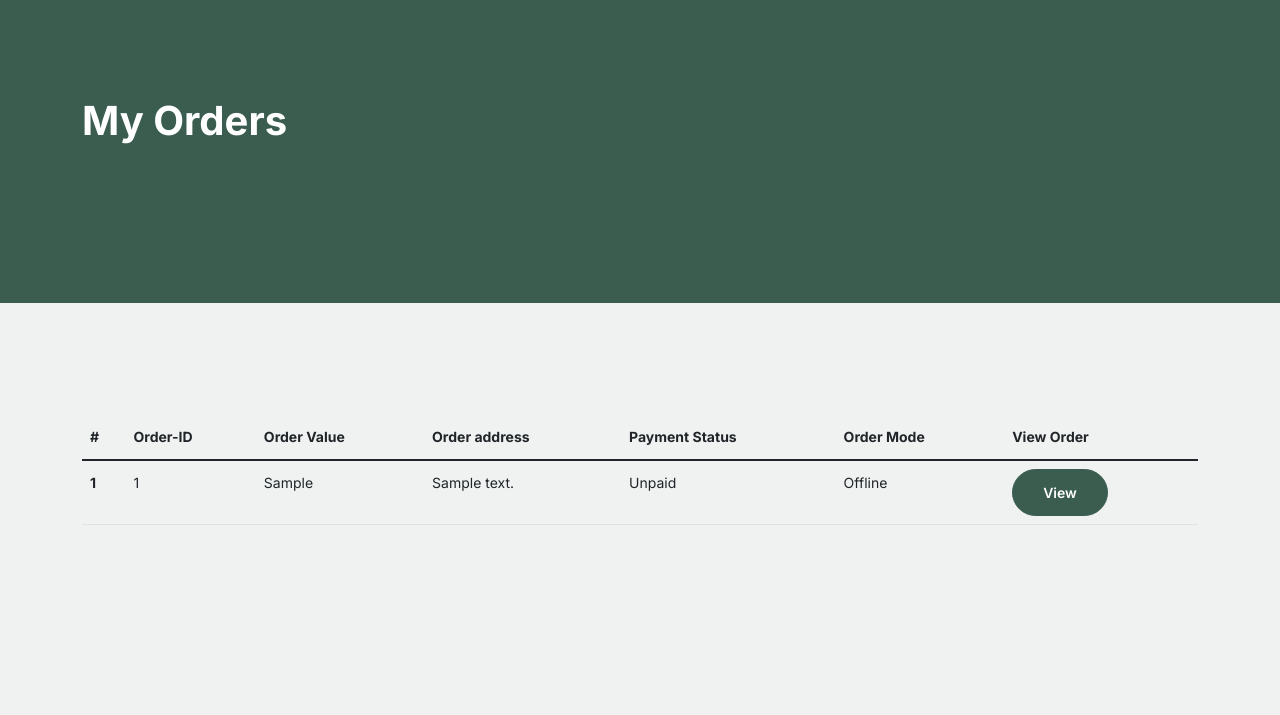
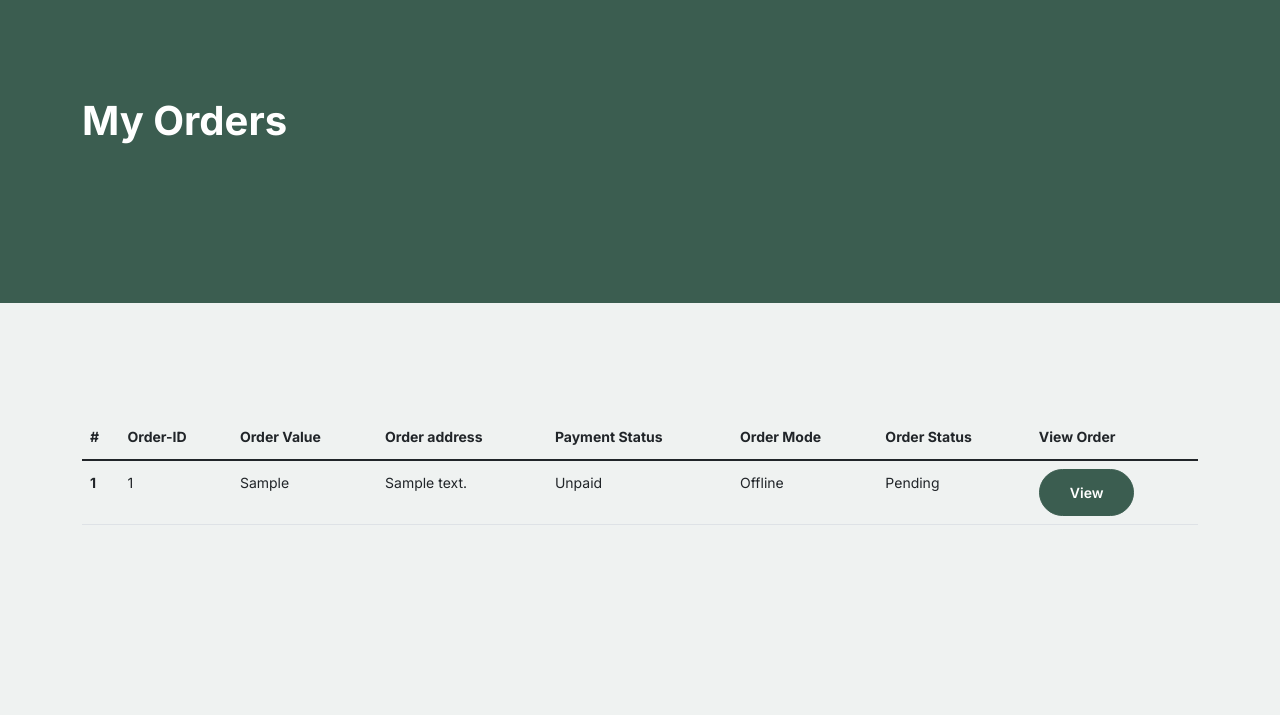
Before and after one commit to lonely-dev04/invo_forked, a Django app: template templates/home/myorders.html in a window 1280 px wide. Shown: the part 92-807 px from the top of the page. Run offline with Django 4.2, Linux system fonts and the light colour scheme; the template is opened without the code that fills it: most values are stand-ins (such as "Sample title", 1, 10 or a date in 2020); some libraries are stand-ins or nearby versions.

Commit message:
committed

```diff
--- a/templates/home/myorders.html
+++ b/templates/home/myorders.html
@@ -33,6 +33,7 @@ Checkout
                     <th scope="col">Order address</th>
                     <th scope="col">Payment Status</th>
                     <th scope="col">Order Mode</th>
+                    <th scope="col">Order Status</th>
                     <th scope="col">View Order</th>
                 </tr>
             </thead>
@@ -46,6 +47,7 @@ Checkout
                     <td>{{ order.shipping_address }}</td>
                     <td>{% if order.paid %}Paid{% else %}Unpaid{% endif %}</td>
                     <td>{% if order.order_mode %}Online{% else %}Offline{% endif %}</td>
+                    <td>{% if order.completed %}Completed{% else %}Pending{% endif %}</td>
                     <td><a class="btn btn-primary btn-sm" href="" data-bs-toggle="modal"
                             data-bs-target="#showorder{{order.order_id}}">View</a></td>
                 </tr>
```
